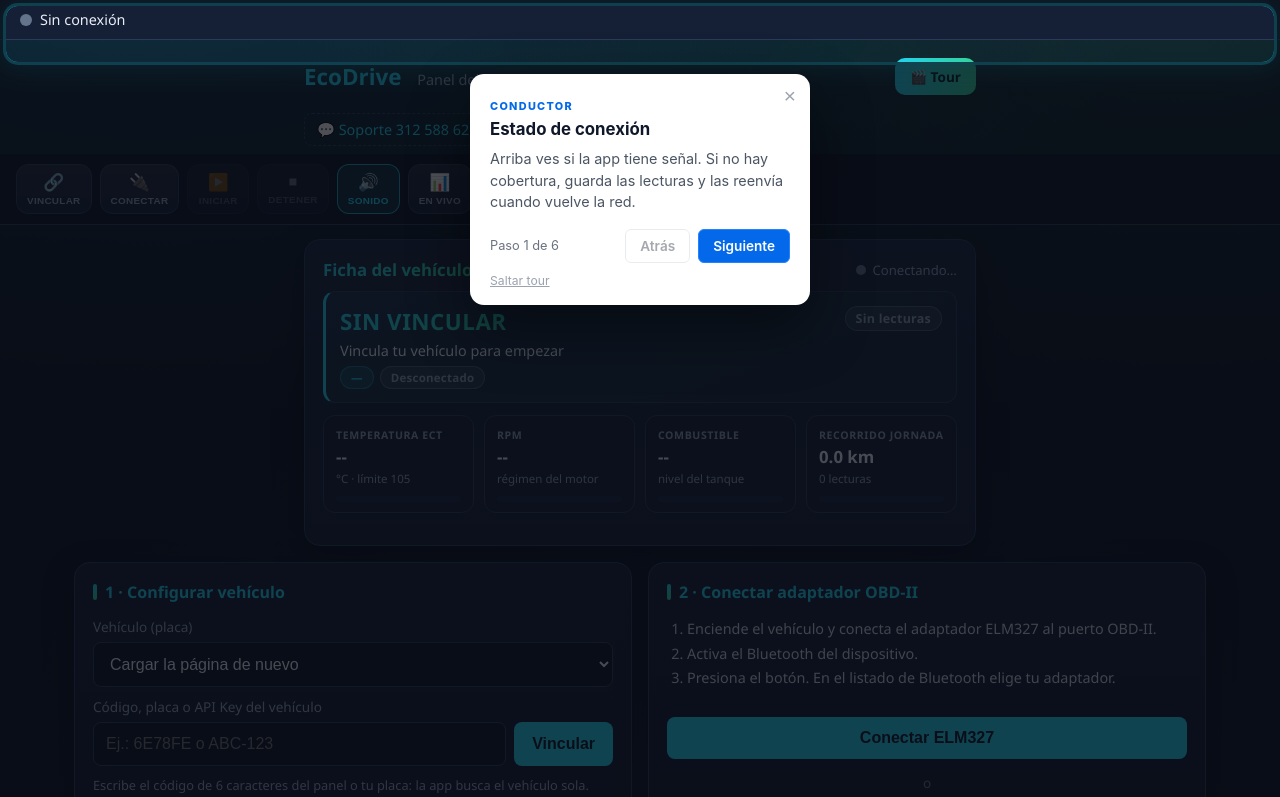
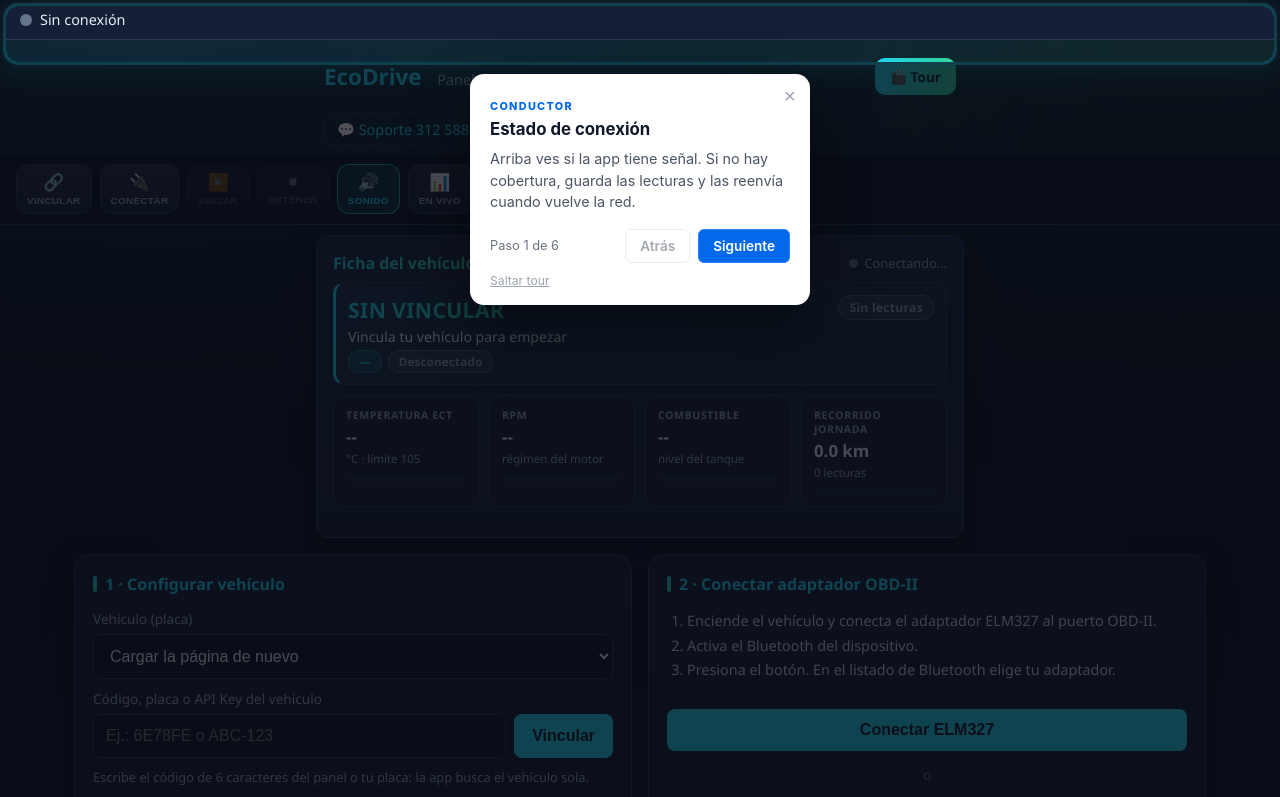
Before and after one commit to Santiago-Gohan/Ecodrive, a plain HTML site: page dispositivo/index.html in a window 1280 px wide. Shown: the top 797 px of the page. Drawn offline with Linux system fonts and the light colour scheme; no server answers.

Commit message:
Panel del conductor: fichas identicas en tamano al modal de mantenimiento

```diff
--- a/dispositivo/style.css
+++ b/dispositivo/style.css
@@ -169,32 +169,32 @@
 }
 .tour-lanzador:hover { border-color: var(--acento); }
 
-/* ---------- Ficha del vehículo y KPIs (mismo estilo del modal de mantenimiento) ---------- */
+/* ---------- Ficha del vehículo y KPIs (idénticas al modal de mantenimiento) ---------- */
 .ficha-veh {
-  max-width: 720px;
+  max-width: 680px;
   margin: 0 auto;
   width: 100%;
-  padding: 14px 24px 0;
+  padding: 10px 16px 0;
 }
 
 .panel-caja-veh {
   width: 100%;
   background: linear-gradient(180deg, var(--tarjeta2), var(--tarjeta));
   border: 1px solid var(--borde);
-  border-radius: var(--radio);
+  border-radius: var(--radio2);
   box-shadow: var(--sombra);
-  padding: 18px 18px 16px;
+  padding: 16px 16px 14px;
 }
 
 .panel-cabecera {
   display: flex;
   align-items: center;
   justify-content: space-between;
-  margin-bottom: 10px;
+  margin-bottom: 8px;
 }
 
 .panel-cabecera h3 {
-  font-size: 1.05rem;
+  font-size: 1rem;
   background: var(--degradado);
   -webkit-background-clip: text;
   background-clip: text;
@@ -207,11 +207,11 @@
   align-items: center;
   gap: 6px;
   color: var(--muted);
-  font-size: 0.82rem;
+  font-size: 0.8rem;
 }
 .conexion .punto {
-  width: 10px;
-  height: 10px;
+  width: 9px;
+  height: 9px;
   border-radius: 50%;
   background: #64748b;
 }
@@ -229,9 +229,9 @@
   display: flex;
   justify-content: space-between;
   align-items: flex-start;
-  gap: 14px;
-  padding: 14px 14px 13px;
-  margin: 4px 0 12px;
+  gap: 12px;
+  padding: 12px 12px 11px;
+  margin: 2px 0 10px;
   background: linear-gradient(160deg, rgba(34, 211, 238, 0.09), rgba(52, 211, 153, 0.05)), var(--tarjeta);
   border: 1px solid var(--borde);
   border-left: 3px solid var(--acento);
@@ -241,14 +241,14 @@
 .mant-veh-izq {
   display: flex;
   flex-direction: column;
-  gap: 4px;
+  gap: 3px;
   min-width: 0;
 }
 
 .mant-veh-placa {
-  font-size: 1.4rem;
+  font-size: 1.32rem;
   font-weight: 800;
-  letter-spacing: 0.5px;
+  letter-spacing: 0.4px;
   background: var(--degradado);
   -webkit-background-clip: text;
   background-clip: text;
@@ -257,21 +257,79 @@
 
 .mant-veh-nombre {
   color: var(--texto);
-  font-size: 0.9rem;
+  font-size: 0.88rem;
 }
 
 .mant-veh-pills {
   display: flex;
   gap: 6px;
-  margin-top: 2px;
+  margin-top: 1px;
   flex-wrap: wrap;
 }
 
 .mant-veh-salud,
 #ficha-salud {
-  font-size: 0.78rem;
+  font-size: 0.76rem;
   white-space: nowrap;
 }
+
+/* ---------- Tarjetas KPI (idénticas al modal de mantenimiento) ---------- */
+.mant-kpis {
+  display: grid;
+  grid-template-columns: repeat(4, minmax(0, 1fr));
+  gap: 8px;
+  margin-bottom: 0;
+}
+
+.mant-kpi {
+  display: flex;
+  flex-direction: column;
+  gap: 2px;
+  background: var(--tarjeta);
+  border: 1px solid var(--borde);
+  border-radius: var(--radio2);
+  padding: 10px 10px 9px;
+  min-width: 0;
+}
+
+.mant-kpi-label {
+  font-size: 0.64rem;
+  font-weight: 700;
+  letter-spacing: 0.6px;
+  text-transform: uppercase;
+  color: var(--muted);
+}
+
+.mant-kpi-valor {
+  font-size: 0.98rem;
+  font-weight: 800;
+  color: var(--texto);
+}
+
+.mant-kpi-sub {
+  font-size: 0.7rem;
+  color: var(--muted);
+  line-height: 1.3;
+  overflow-wrap: anywhere;
+}
+
+.mant-barra {
+  height: 5px;
+  margin-top: 5px;
+  background: #1b2740;
+  border-radius: 999px;
+  overflow: hidden;
+}
+
+.mant-barra-relleno {
+  height: 100%;
+  border-radius: 999px;
+  background: var(--degradado);
+  transition: width 0.5s ease;
+}
+.mant-barra-relleno.verde { background: linear-gradient(90deg, #16a34a, #22c55e); }
+.mant-barra-relleno.ambar { background: linear-gradient(90deg, #d97706, #f59e0b); }
+.mant-barra-relleno.rojo { background: linear-gradient(90deg, #b91c1c, #ef4444); }
 
 .mant-kpis {
   display: grid;
@@ -865,7 +923,7 @@
 @media (min-width: 900px) {
   header,
   .ficha-veh {
-    max-width: 720px;
+    max-width: 680px;
   }
   main {
     max-width: 1180px;
```
